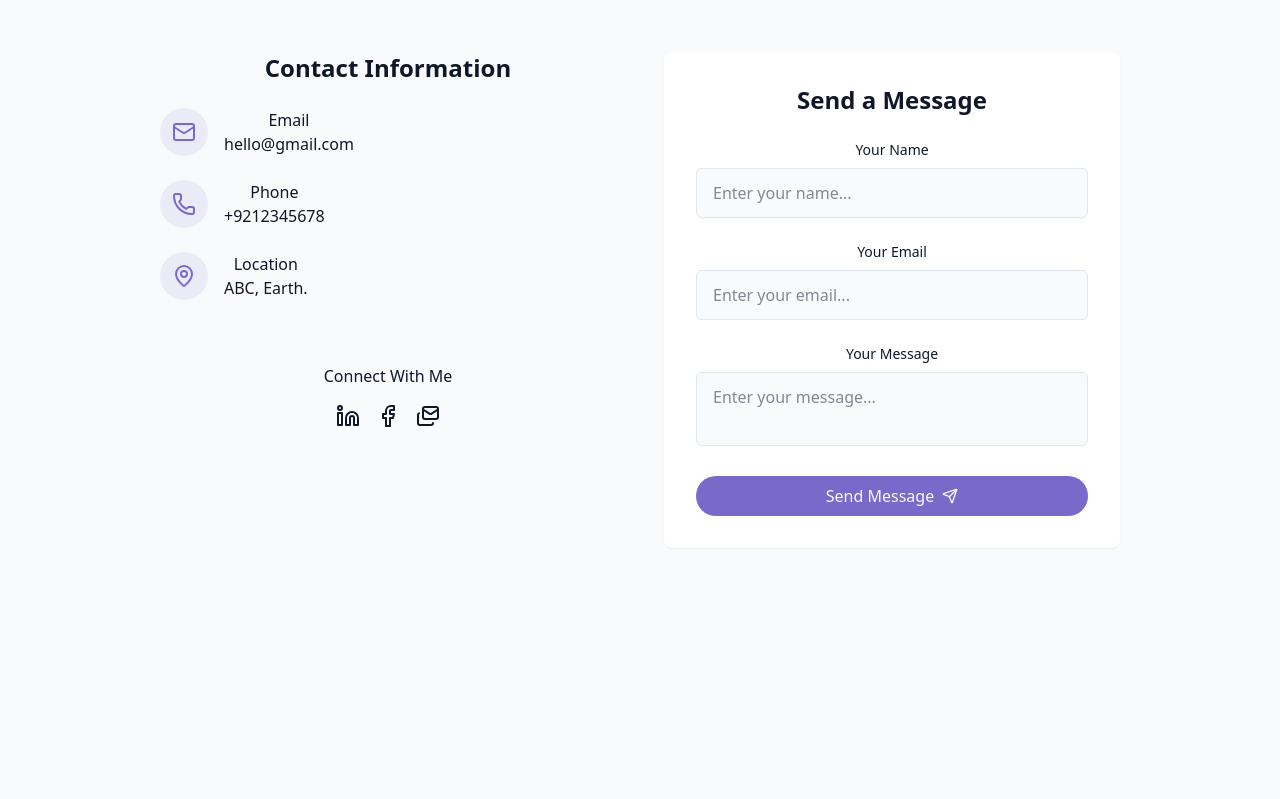
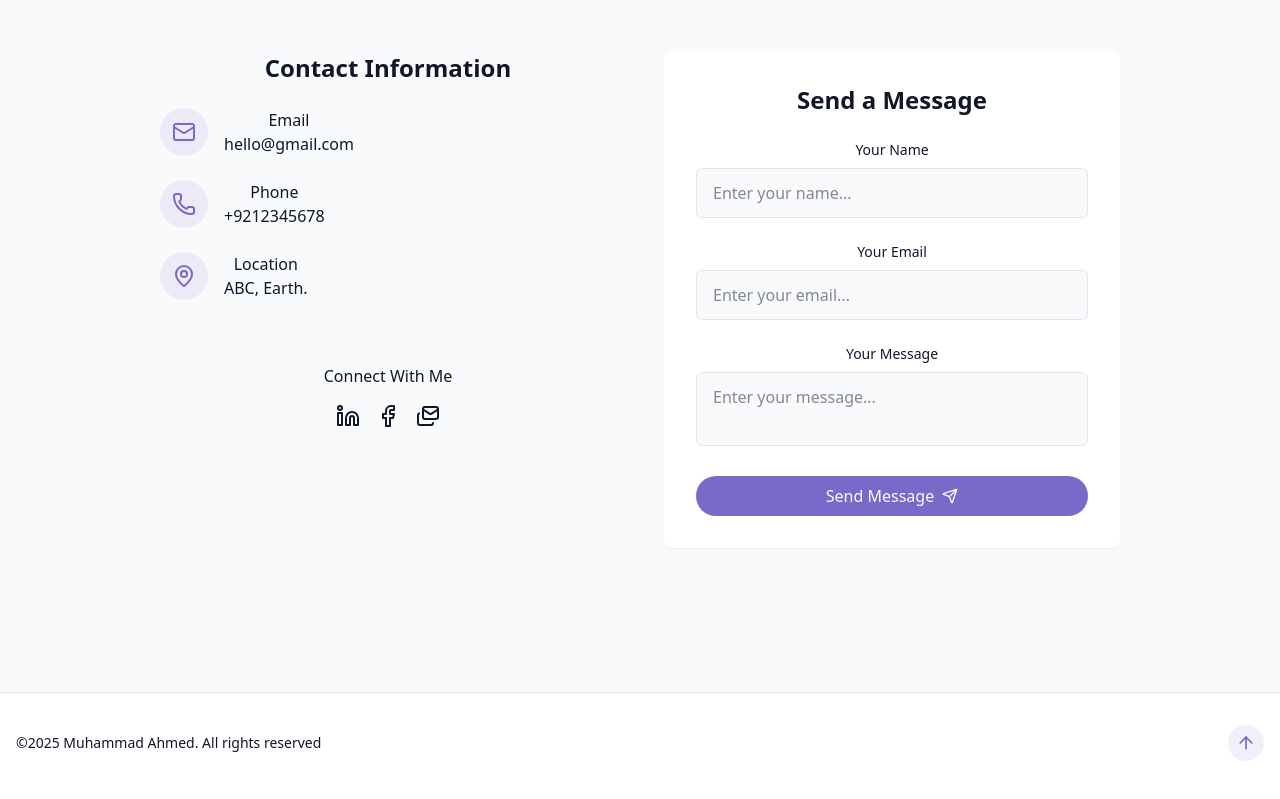
Before and after one commit to ahmeddaruwala/potfolio1, a React (Vite) app: page / in a window 1280 px wide. Shown: the part 3308-4107 px from the top of the page. Before the commit the page ends 3952 px from the top, so only its background shows below. Built offline with nearby package versions, Linux system fonts and the light colour scheme.

Commit message:
portfolio

```diff
--- /dev/null
+++ b/src/components/Footer.jsx
@@ -0,0 +1,15 @@
+import { ArrowUp } from "lucide-react";
+
+export const Footer = () => {
+  return (
+    <footer className="py-12 px-4 bg-card relative border-t border-border mt-12 pt-8 flex flex-wrap justify-between items-center">
+      <p className="text-sm text-muted-foreground">
+        &copy;{new Date().getFullYear()} Muhammad Ahmed. All rights reserved
+      </p>
+
+      <a href="#hero" className="p-2 rounded-full bg-primary/10 hover:bg-primary/20 text-primary transition-colors">
+        <ArrowUp size={20}/>
+      </a>
+    </footer>
+  );
+};
--- a/src/pages/Home.jsx
+++ b/src/pages/Home.jsx
@@ -1,6 +1,7 @@
 import { About } from "../components/About"
 import { Background } from "../components/Background"
 import { Contact } from "../components/Contact"
+import { Footer } from "../components/Footer"
 import { HeroSection } from "../components/HeroSection"
 import { Navbar } from "../components/Navbar"
 import { Projects } from "../components/Projects"
@@ -29,5 +30,6 @@
 
 
         {/* Footer */}
+        <Footer />
     </div>
 }
```
